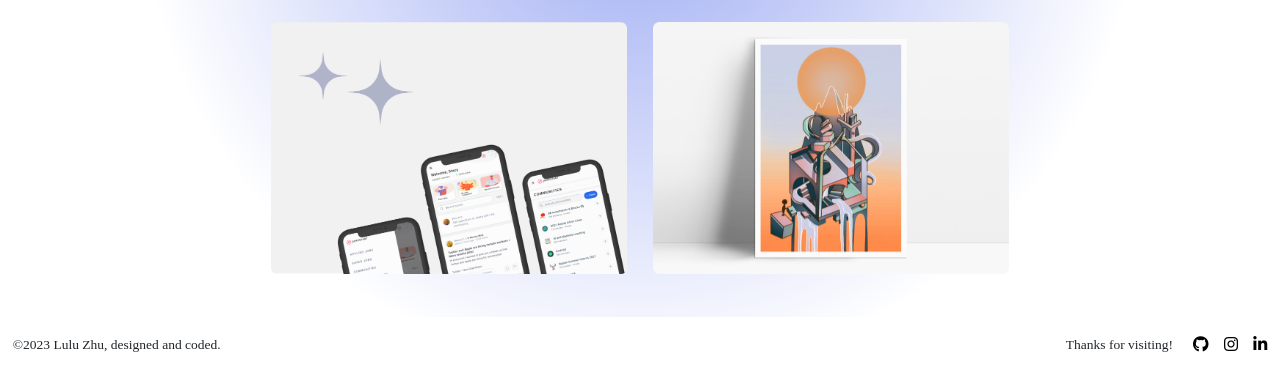
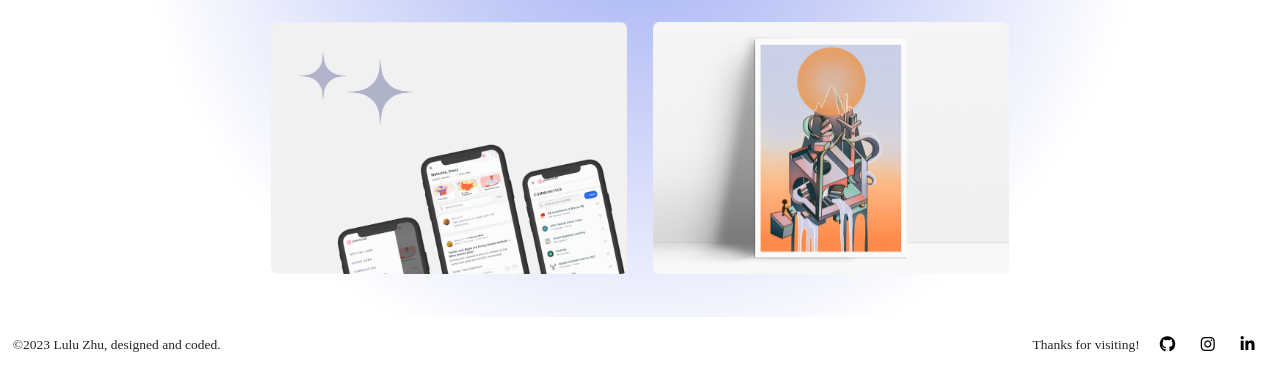
Before and after one commit to luluzhu9/UI-UX-Portfolio, a website: page index.html in a window 1280 px wide. Shown: the part 615-988 px from the top of the page. Drawn offline with nearby package versions, Linux system fonts and the light colour scheme; a web font is replaced by a local one.

Commit message:
social media icons for footer

```diff
--- a/about.css
+++ b/about.css
@@ -115,11 +115,11 @@ footer {
     list-style: none;
     margin-top: 1.5vw;
     margin-bottom: 1.5vw;
+    display: flex;
 }
 
 .menu a{
-    margin-right: 1vw;
-
+    margin-right: 2vw;
 }
 
 .menu .fa {
--- a/graphicdesign.css
+++ b/graphicdesign.css
@@ -127,11 +127,11 @@ footer {
     list-style: none;
     margin-top: 1.5vw;
     margin-bottom: 1.5vw;
+    display: flex;
 }
 
 .menu a{
-    margin-right: 1vw;
-
+    margin-right: 2vw;
 }
 
 .menu .fa {
--- a/jumpstart.css
+++ b/jumpstart.css
@@ -149,10 +149,11 @@ footer {
     list-style: none;
     margin-top: 1.5vw;
     margin-bottom: 1.5vw;
+    display: flex;
 }
 
 .menu a{
-    margin-right: 1vw;
+    margin-right: 2vw;
 }
 
 .menu .fa {
--- a/main.css
+++ b/main.css
@@ -51,10 +51,11 @@ footer {
     list-style: none;
     margin-top: 1.5vw;
     margin-bottom: 1.5vw;
+    display: flex;
 }
 
 .menu a{
-    margin-right: 1vw;
+    margin-right: 2vw;
 }
 
 .menu .fa {
--- a/zoom.css
+++ b/zoom.css
@@ -175,11 +175,11 @@ footer {
     list-style: none;
     margin-top: 1.5vw;
     margin-bottom: 1.5vw;
+    display: flex;
 }
 
 .menu a{
-    margin-right: 1vw;
-
+    margin-right: 2vw;
 }
 
 .menu .fa {
```
